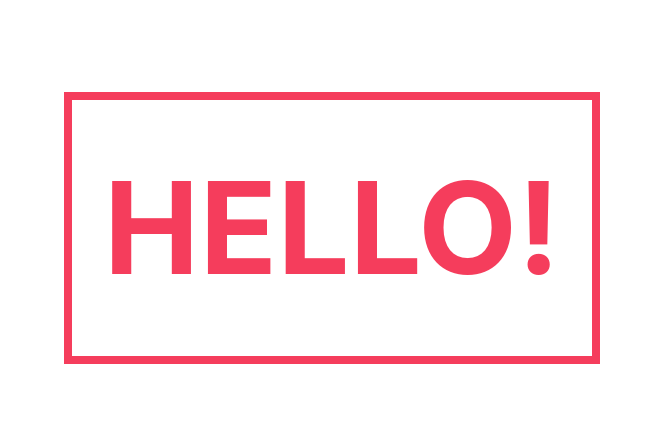
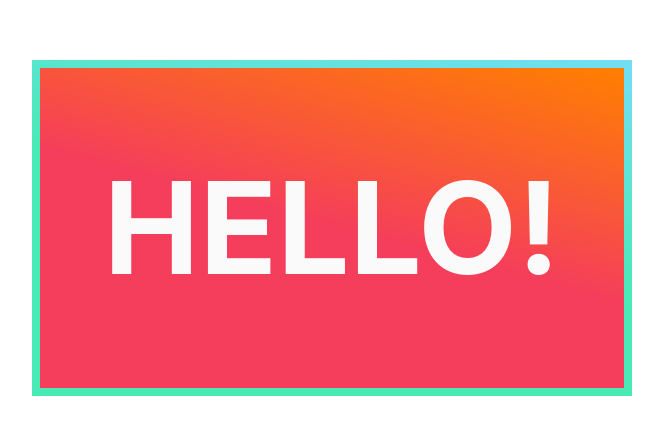
Before and after one commit to blinkui/blinkui, a plain HTML site: page index.html in a window 1280 px wide. Shown: the part 172-606 px from the top of the page, without its empty margins (308-971 px from the left). Drawn offline with Linux system fonts and the light colour scheme.

Commit message:
Little changes to the demo document.

```diff
--- a/index.html
+++ b/index.html
@@ -1,5 +1,5 @@
 <!DOCTYPE html>
-<html>
+<html lang="">
 
 <head>
 	<meta charset="utf-8">
@@ -10,6 +10,6 @@
 	<link rel="stylesheet" href="src/blink.css"> </head>
 
 <body class="d:f jc:c ai:c">
-	<h1 class="fs:8r ff:ss tt:u c:red bw:thick p:2r d:ib ta:c">Hello!</h1> </body>
+	<h1 class="fs:8r@md ff:ss tt:u bgi:red c:w bw:thick bi:teal p:4r d:ib ta:c">Hello!</h1> </body>
 
 </html>
```
